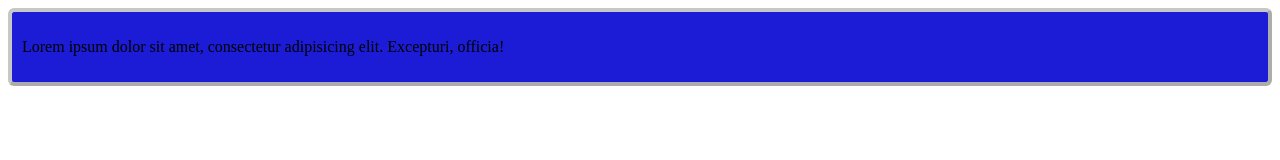
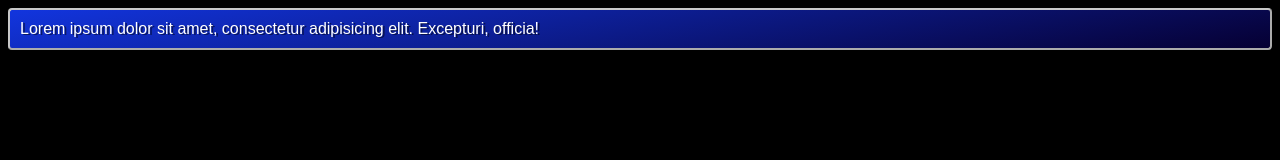
Before and after one commit to dlcNine/rpg-css, a website: page index.html in a window 1280 px wide. Drawn offline with Linux system fonts and the light colour scheme.

Commit message:
box styling

```diff
--- a/src/rpg.scss
+++ b/src/rpg.scss
@@ -1,22 +1,40 @@
 $color: white;
-$color-shadow: black;
-$box-border-light: #c7c7c7;
-$box-border-dark: #adacac;
-$box-border-width: 4px;
-$box-border-radius: 6px;
-$box-background-color: #1c1cd6;
+$color-shadow: rgba(0, 0, 0, 0.5);
+
+$primary-light: rgb(18, 53, 222);
+$primary-dark: rgb(6, 0, 51);
+
+$border-light: rgb(199, 199, 199);
+$border-dark: rgb(172, 172, 172);
+
+$font-stack: sans-serif;
+
+$box-border-width: 2px;
+$box-border-radius: 4px;
 $box-padding: 10px;
 
 // base
+body {
+    background-color: black;
+}
+
+.rpg-box, .rpg-box * {
+    margin: 0;
+    border: 0;
+    padding: 0;
+    font-family: $font-stack;
+}
 
 // components
 .rpg-box {
     border-width: $box-border-width;
     border-style: solid;
-    border-color: $box-border-light $box-border-dark $box-border-dark $box-border-light;
+    border-color: $border-light $border-dark $border-dark $border-light;
     border-radius: $box-border-radius;
-    background-color: $box-background-color;
+    background-image: linear-gradient(170deg, $primary-light, $primary-dark);
     padding: $box-padding;
+    color: $color;
+    text-shadow: 2px 1px 0px $color-shadow;
 }
 
 // themes
```
Also changed, not shown: README.md, dist/rpg-min.css, 1 other file.
